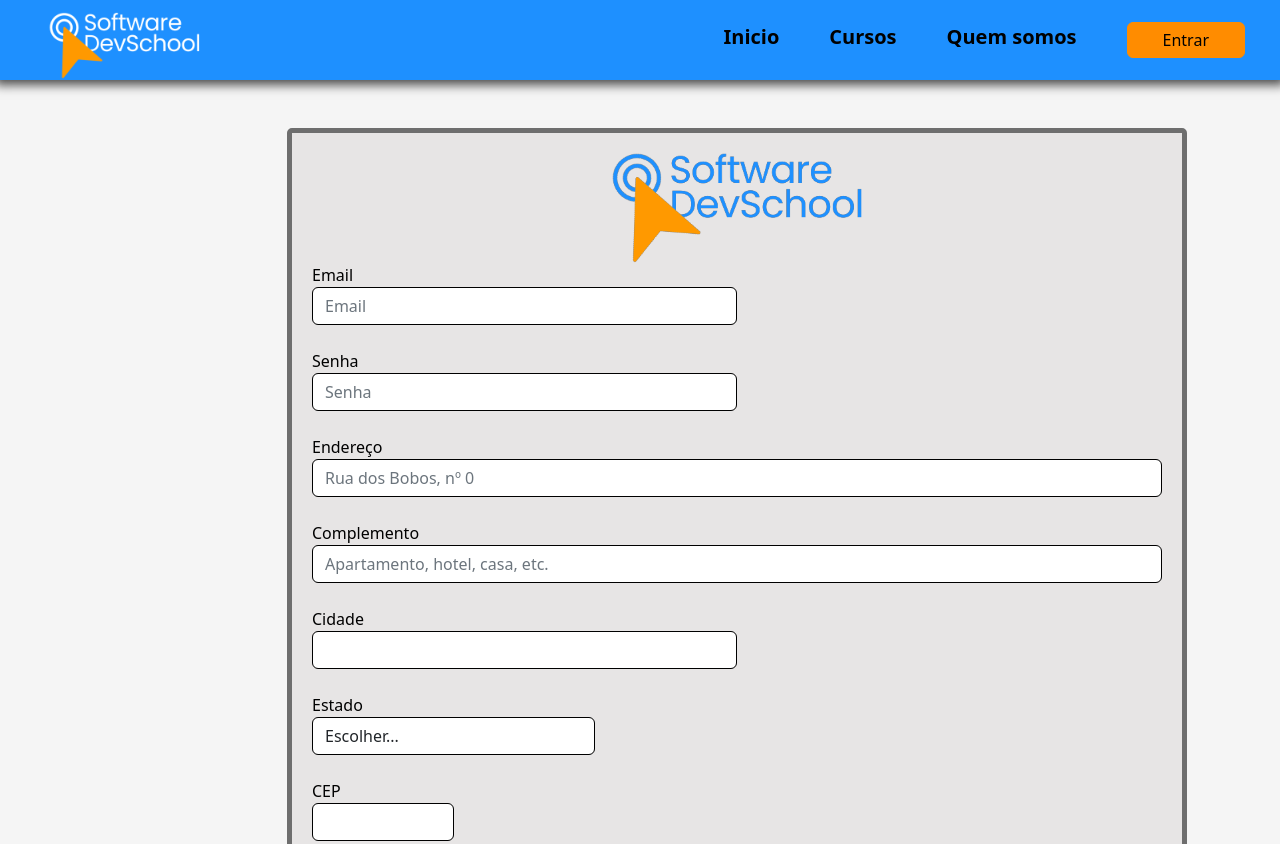
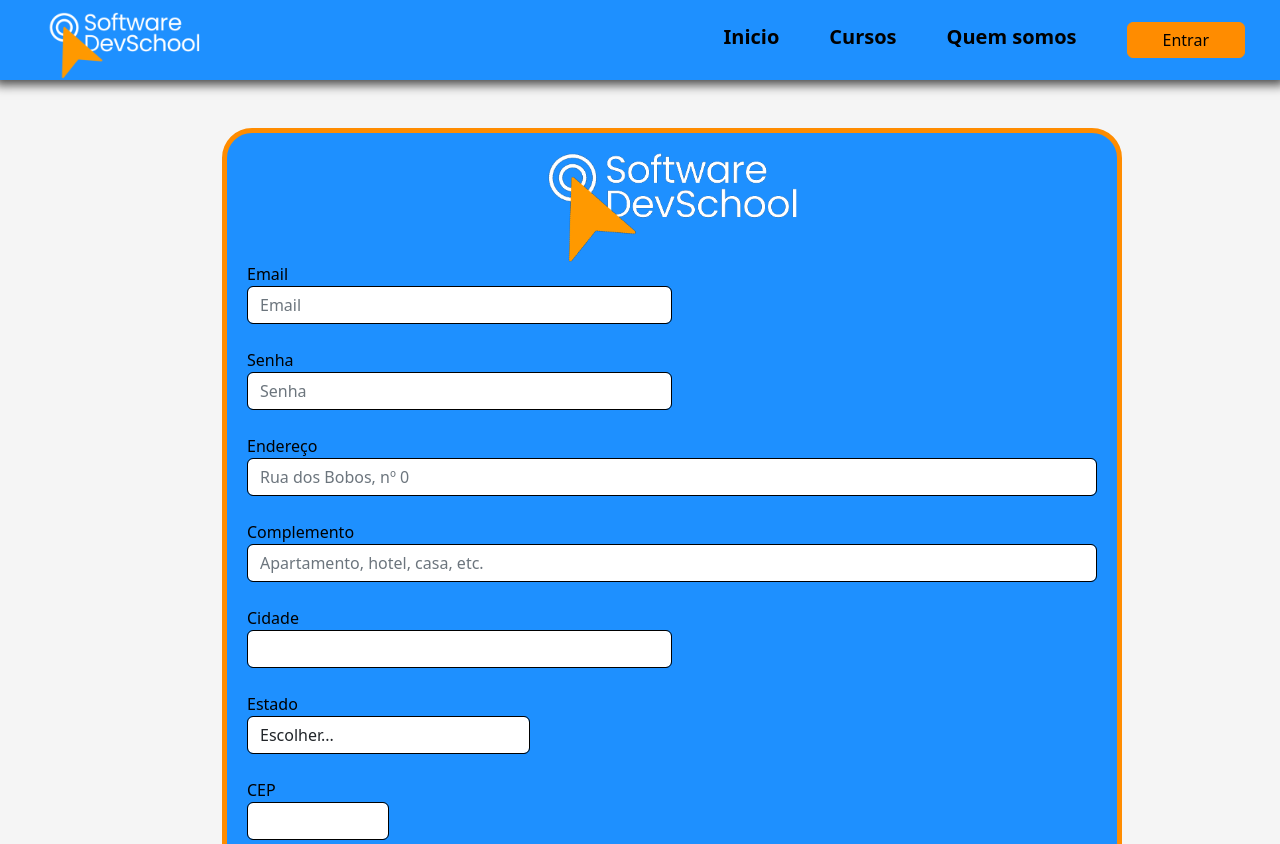
Before and after one commit to mendesslc/TrabalhoFinalFront, a plain HTML site: page criarconta.html in a window 1280 px wide. Shown: the top 844 px of the page. Drawn offline with nearby package versions, Linux system fonts and the light colour scheme.

Commit message:
alterações na margem e na cor do formulário

```diff
--- a/criarconta.html
+++ b/criarconta.html
@@ -40,7 +40,7 @@
             <div class="col-md-6">
                 <form>
                     <div class="logo-forms">
-                        <img src="./src/img/Software_DevSchool_azulcortada.png" alt="">
+                        <img src="./src/img/Software_DevSchoolcortada.png" alt="">
                     </div>
                     <div class="form-row">
                         <div class="form-group col-md-6">
--- a/css/criarconta.css
+++ b/css/criarconta.css
@@ -112,12 +112,12 @@ header {
 form {
     width: 900px;
     height: auto;
-    background-color: #e7e5e5;
+    background-color: #1E90FF;
     padding: 20px;
-    border: 5px solid #6e6e6e;
-    border-radius: 5px;
+    border: 5px solid #FF8C00;
+    border-radius: 30px;
     margin-bottom: 0px;
-    margin-left: 205px;
+    margin-left: 140px;
 }
 .form-control {
     border: 1px solid #000000;
```
Also changed, not shown: login.html (+1 -1 lines).
